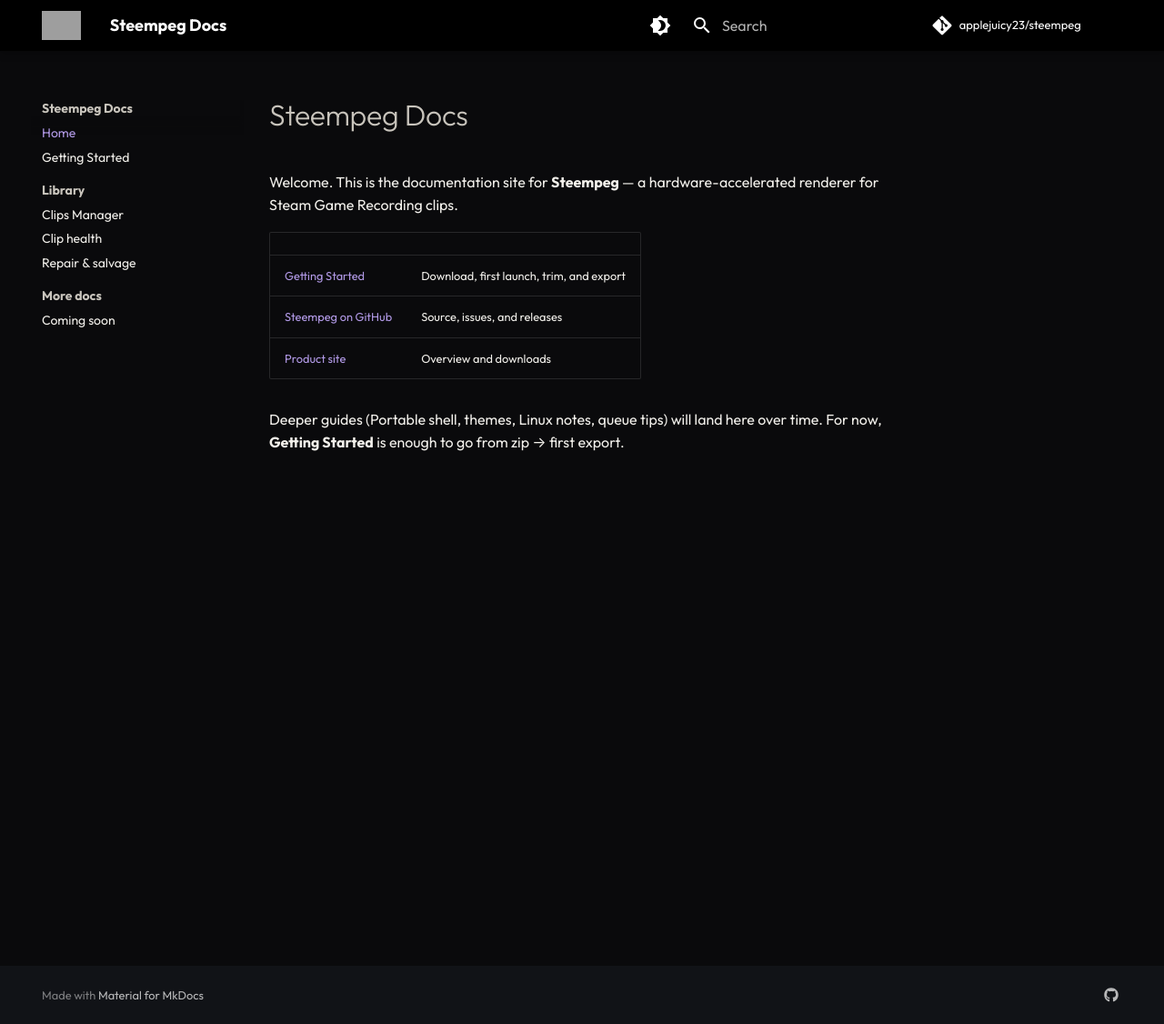
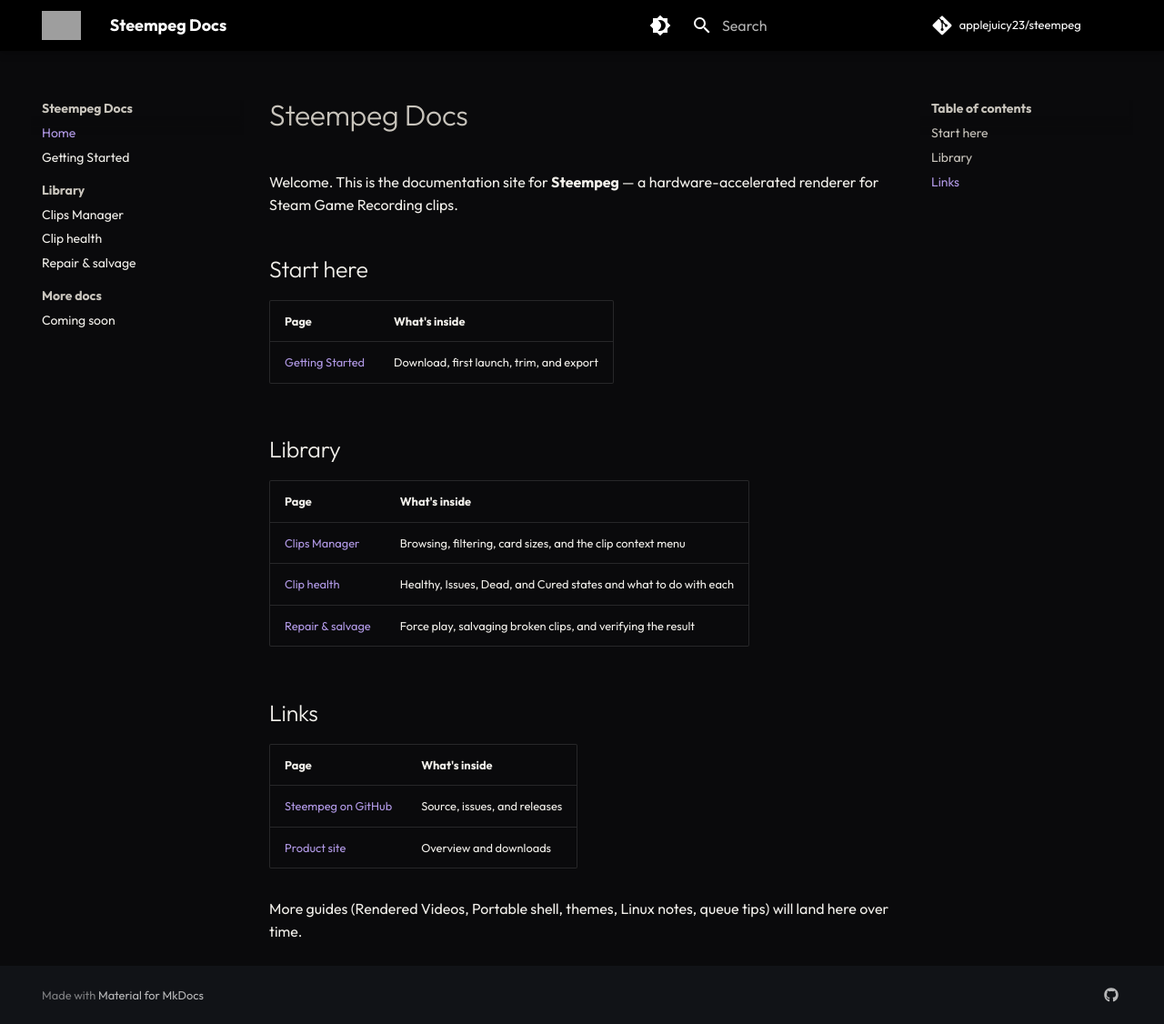
Before and after one commit to applejuicy23/steempeg, an MkDocs documentation site: the page built from website/docs/index.md, in a window 1280 px wide and 1126 px high. Shown: the whole window at 91% size. Built offline with MkDocs 1.6.1 and Material for MkDocs 9.7.7, drawn with Linux system fonts in a browser that asks for light colours; comment, search, counter and statistics services are not loaded; grey boxes are pictures that could not be loaded.

Commit message:
docs(home): now lists the library pages

```diff
--- a/website/docs/index.md
+++ b/website/docs/index.md
@@ -3,11 +3,25 @@
 Welcome. This is the documentation site for **Steempeg** — a hardware-accelerated
 renderer for Steam Game Recording clips.
 
-| | |
+## Start here
+
+| Page | What's inside |
 |---|---|
 | [Getting Started](getting-started.md) | Download, first launch, trim, and export |
+
+## Library
+
+| Page | What's inside |
+|---|---|
+| [Clips Manager](library/clips-manager.md) | Browsing, filtering, card sizes, and the clip context menu |
+| [Clip health](library/clip-health.md) | Healthy, Issues, Dead, and Cured states and what to do with each |
+| [Repair & salvage](library/repair-salvage.md) | Force play, salvaging broken clips, and verifying the result |
+
+## Links
+
+| Page | What's inside |
+|---|---|
 | [Steempeg on GitHub](https://github.com/applejuicy23/steempeg) | Source, issues, and releases |
 | [Product site](https://applejuicy23.github.io/steempeg/) | Overview and downloads |
 
-Deeper guides (Portable shell, themes, Linux notes, queue tips) will land here over time.
-For now, **Getting Started** is enough to go from zip → first export.
+More guides (Rendered Videos, Portable shell, themes, Linux notes, queue tips) will land here over time.
```
